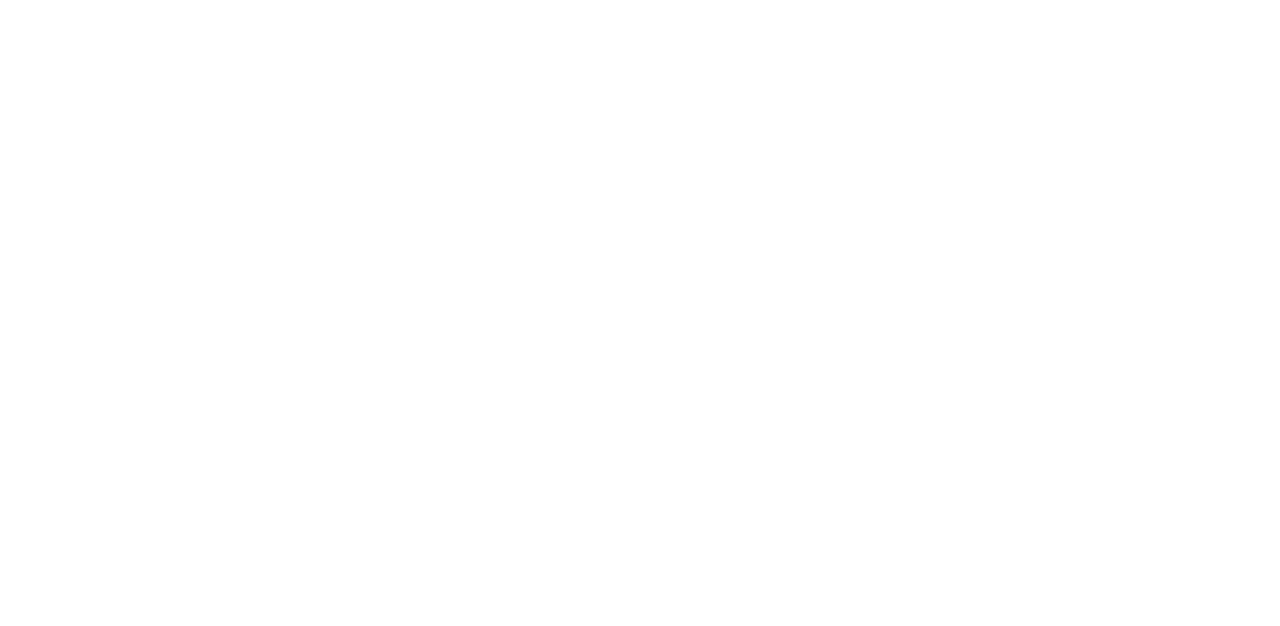
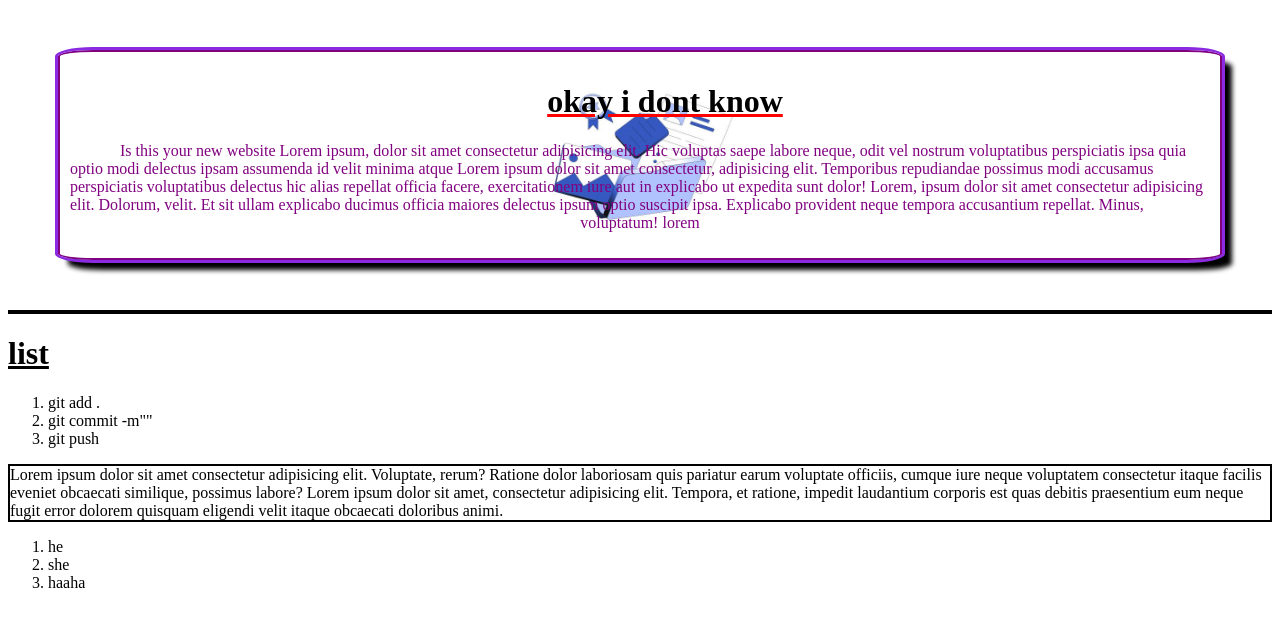
Before and after one commit to muhammadkhayeraalamshuvo/my-first-git-repo, a plain HTML site: page index.html in a window 1280 px wide. Drawn offline with Linux system fonts and the light colour scheme.

Commit message:
just random codes

```diff
--- a/index.html
+++ b/index.html
@@ -4,8 +4,26 @@
     <meta charset="UTF-8">
     <meta name="viewport" content="width=device-width, initial-scale=1.0">
     <title>MY first ever git repo</title>
+    <link rel="stylesheet" href="styles/style.css">
 </head>
 <body>
+    <div class="div"><h1  id="bal">okay i dont know </h1>
+    <p>Is this your new website Lorem ipsum, dolor sit amet consectetur adipisicing elit. Hic voluptas saepe labore neque, odit vel nostrum voluptatibus perspiciatis ipsa quia optio modi delectus ipsam assumenda id velit minima atque Lorem ipsum dolor sit amet consectetur, adipisicing elit. Temporibus repudiandae possimus modi accusamus perspiciatis voluptatibus delectus hic alias repellat officia facere, exercitationem iure aut in explicabo ut expedita sunt dolor! Lorem, ipsum dolor sit amet consectetur adipisicing elit. Dolorum, velit. Et sit ullam explicabo ducimus officia maiores delectus ipsum optio suscipit ipsa. Explicabo provident neque tempora accusantium repellat. Minus, voluptatum! lorem
 
+    </p>
+
+    </div>
+    <p class="git"><h1 id="kd">list</h1>
+        <ol id="commands">
+            <li>git add .</li>
+            <li>git commit -m""</li>
+            <li>git push</li>
+
+        </ol></p>
+        <p class="jda">Lorem ipsum dolor sit amet consectetur adipisicing elit. Voluptate, rerum? Ratione dolor laboriosam quis pariatur earum voluptate officiis, cumque iure neque voluptatem consectetur itaque facilis eveniet obcaecati similique, possimus labore? Lorem ipsum dolor sit amet, consectetur adipisicing elit. Tempora, et ratione, impedit laudantium corporis est quas debitis praesentium eum neque fugit error dolorem quisquam eligendi velit itaque obcaecati doloribus animi.
+            <ol><li>he</li>
+            <li>she</li>
+             <li>haaha</li></ol>
+        </p>
 </body>
 </html>
--- /dev/null
+++ b/styles/style.css
@@ -0,0 +1,41 @@
+.div
+{
+ border: 2px solid purple;
+ border-radius: 3%;
+ outline: solid;
+ outline-color: blueviolet;
+ box-shadow: 10px 10px 5px black;
+ text-indent: 50px;
+ text-align-last: center;
+ padding: 10px;
+ margin: 50px;
+ background-image: url('../job.jpeg');
+ background-repeat: no-repeat;
+ background-size: contain;
+ background-position: center;
+}
+#bal{
+    text-align: center;
+    text-decoration: underline;
+    text-decoration-color: red;
+}
+.div p{
+    color: purple;
+}
+/* #git{
+    border: 2px solid darkorchid;
+    border-radius: 10%;
+} */
+#kd{
+
+    text-decoration-line: underline;
+}
+.git
+{
+ border: 2px solid black;
+ display: block;
+}
+.jda
+{
+    border: 2px solid black;
+}
```
Also changed, not shown: job.jpeg (added).
